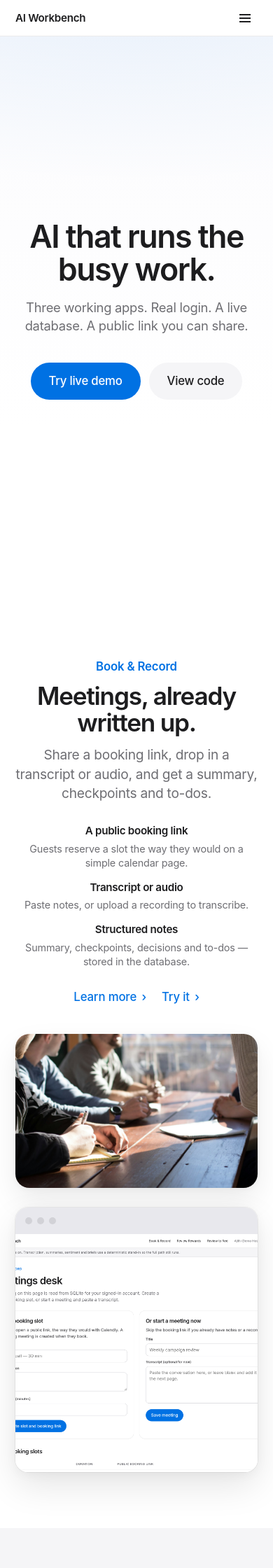
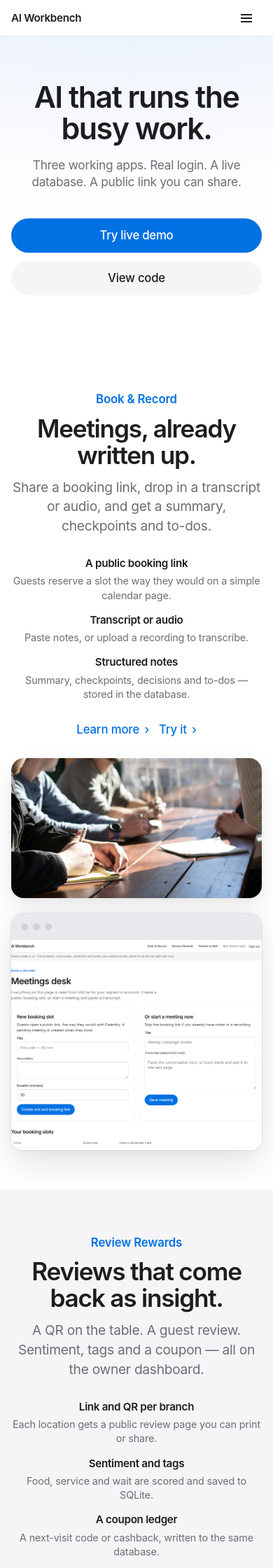
Before and after one commit to Ajith33321/ai-workbench, a FastAPI app: page / in a window 390 px wide. Shown: the top 2240 px of the page at 70% size. Run offline with FastAPI, Linux system fonts and the light colour scheme.

Commit message:
Make the landing and app pages fully mobile friendly.
Stack the layout, enlarge tap targets, and turn dashboard tables into
cards on small screens. Add a short creative-background line to the
Built by section.

```diff
--- a/app/static/style.css
+++ b/app/static/style.css
@@ -127,8 +127,8 @@ nav.links .meta { font-size: 0.75rem; color: var(--muted); margin-left: 8px; }
 
 .nav-toggle {
   display: none;
-  width: 36px;
-  height: 36px;
+  width: 44px;
+  height: 44px;
   border: 0;
   background: transparent;
   cursor: pointer;
@@ -632,3 +632,123 @@ footer.landing-foot a { color: var(--ink-soft); }
   .reveal { opacity: 1; transform: none; transition: none; }
   .pill:hover { transform: none; }
 }
+
+
+/* ---------- Mobile-friendly refinements (375–414px and up) ---------- */
+html { overflow-x: clip; }
+body { overflow-x: clip; }
+img, svg, video, canvas { max-width: 100%; height: auto; }
+.mono, a.mono, td a, td .mono {
+  overflow-wrap: anywhere;
+  word-break: break-word;
+}
+
+.btn, button.btn, input[type=submit].btn, .pill, .nav-cta, a.nav-cta {
+  min-height: 44px;
+}
+input[type=text], input[type=email], input[type=password], input[type=number],
+input[type=file], textarea, select {
+  min-height: 44px;
+  max-width: 100%;
+}
+textarea { min-height: 140px; }
+.table-wrap {
+  overflow-x: auto;
+  -webkit-overflow-scrolling: touch;
+  max-width: 100%;
+}
+
+.author .creative {
+  font-size: 1.02rem;
+  color: var(--ink-soft);
+  max-width: 28em;
+  margin: 0 auto 22px;
+  line-height: 1.45;
+}
+
+@media (max-width: 820px) {
+  .lnav-links a, header.site nav.links a, header.site nav.links button.linkish {
+    min-height: 44px;
+    display: flex;
+    align-items: center;
+    font-size: 1.05rem;
+    padding: 12px 12px;
+  }
+  .nav-cta, a.nav-cta {
+    min-height: 44px;
+    display: flex;
+    align-items: center;
+    justify-content: center;
+  }
+}
+
+@media (max-width: 700px) {
+  .wrap, .wrap-narrow, header.site .bar, .lnav .bar {
+    padding-left: 16px;
+    padding-right: 16px;
+  }
+  body.app main.wrap.page { padding: 24px 16px 72px; }
+  .lhero {
+    min-height: auto;
+    padding: 64px 16px 72px;
+  }
+  .lhero h1 { font-size: clamp(2.15rem, 11vw, 3rem); }
+  .lhero .sub { font-size: 1.08rem; padding: 0 4px; }
+  .actions { justify-content: center; width: 100%; }
+  .pill { min-height: 44px; width: auto; padding: 12px 22px; }
+  .tile { padding: 64px 16px 56px; }
+  .tile-copy { margin-bottom: 28px; }
+  .atmosphere { height: 200px; border-radius: 18px; margin-bottom: 22px; }
+  .device { border-radius: 16px; }
+  .device-screen { height: 300px; }
+  .built, .author { padding: 64px 16px 56px; }
+  .built-item { padding: 22px 14px 20px; }
+  footer.landing-foot { padding: 24px 16px 36px; }
+  .page h1, body.app .page h1 { font-size: 1.7rem; word-wrap: break-word; }
+  .card { padding: 18px; border-radius: 18px; }
+  form .btn, .card .btn { min-height: 44px; }
+  /* Long booking / review URLs */
+  table { font-size: 0.88rem; }
+  th, td { padding: 10px 8px; }
+  header.site, .lnav { width: 100%; }
+  .banner .wrap { padding-left: 16px; padding-right: 16px; }
+}
+
+@media (max-width: 420px) {
+  .lhero .actions { flex-direction: column; align-items: stretch; }
+  .lhero .pill { width: 100%; }
+  .tile-links { flex-wrap: wrap; gap: 14px; }
+  .stat .n { font-size: 1.55rem; }
+}
+
+
+@media (max-width: 700px) {
+  .table-wrap table, .table-wrap thead, .table-wrap tbody, .table-wrap th, .table-wrap td, .table-wrap tr {
+    display: block;
+    width: 100%;
+  }
+  .table-wrap thead { position: absolute; width: 1px; height: 1px; overflow: hidden; clip: rect(0 0 0 0); }
+  .table-wrap tr {
+    background: var(--paper);
+    border: 1px solid var(--line);
+    border-radius: 16px;
+    padding: 12px 14px;
+    margin: 0 0 10px;
+  }
+  .table-wrap tr:hover td { background: transparent; }
+  .table-wrap td, .table-wrap th {
+    border: 0;
+    padding: 5px 0 5px 0;
+    text-align: left;
+  }
+  .table-wrap td[data-label]::before {
+    content: attr(data-label);
+    display: block;
+    font-size: 0.68rem;
+    font-weight: 600;
+    letter-spacing: 0.06em;
+    text-transform: uppercase;
+    color: var(--muted);
+    margin-bottom: 2px;
+  }
+}
--- a/app/templates/index.html
+++ b/app/templates/index.html
@@ -165,6 +165,7 @@
     <section class="author" id="built-by">
       <h2 class="reveal">Built by Ajith Selvaraj</h2>
       <p class="role reveal">AI Engineer / performance marketer, Bangalore</p>
+      <p class="creative reveal">Photographer and videographer since 2015 — wildlife, weddings, product, and creative director.</p>
       <div class="author-links reveal">
         <a href="https://www.linkedin.com/in/ajith-selvaraj-34450a253" target="_blank" rel="noopener">LinkedIn</a>
         <a href="mailto:ajijin2021@gmail.com">ajijin2021@gmail.com</a>
```
Also changed, not shown: app/templates/base.html (+11 -0 lines), 5 other files.
